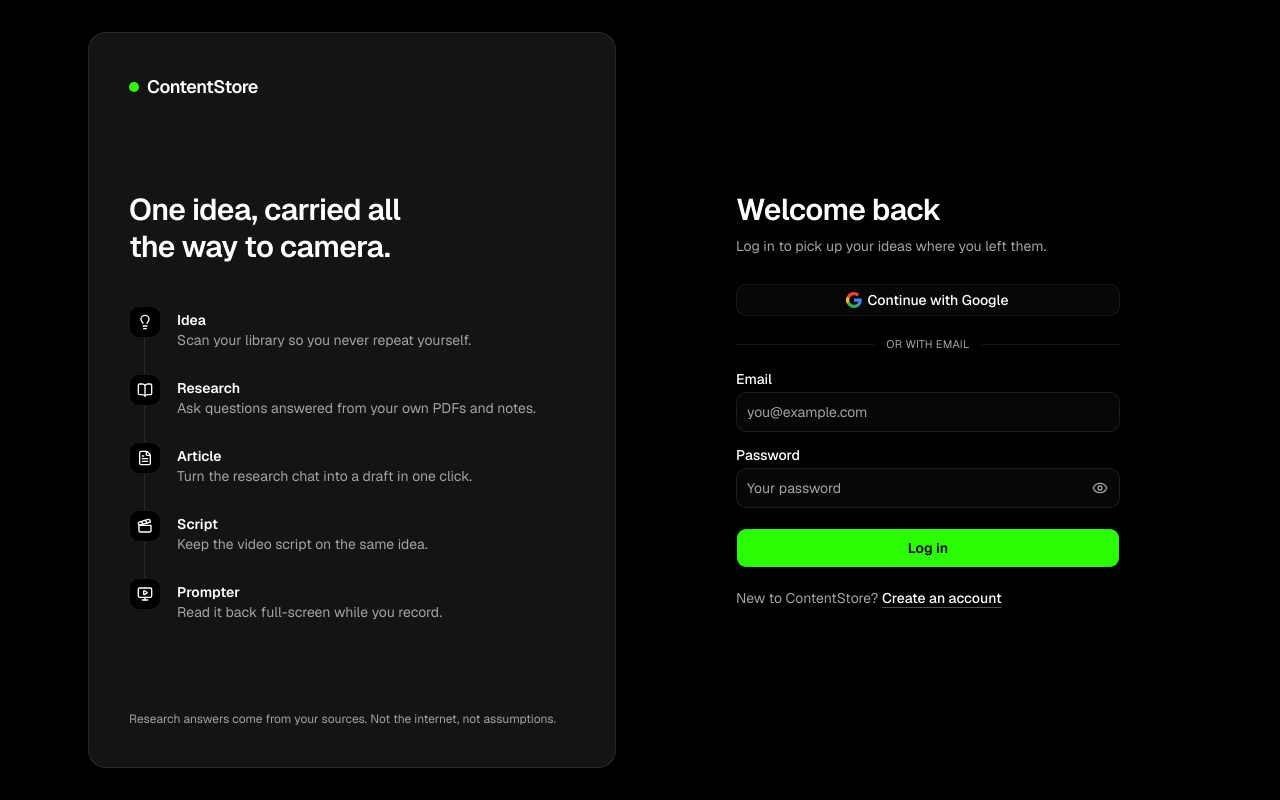
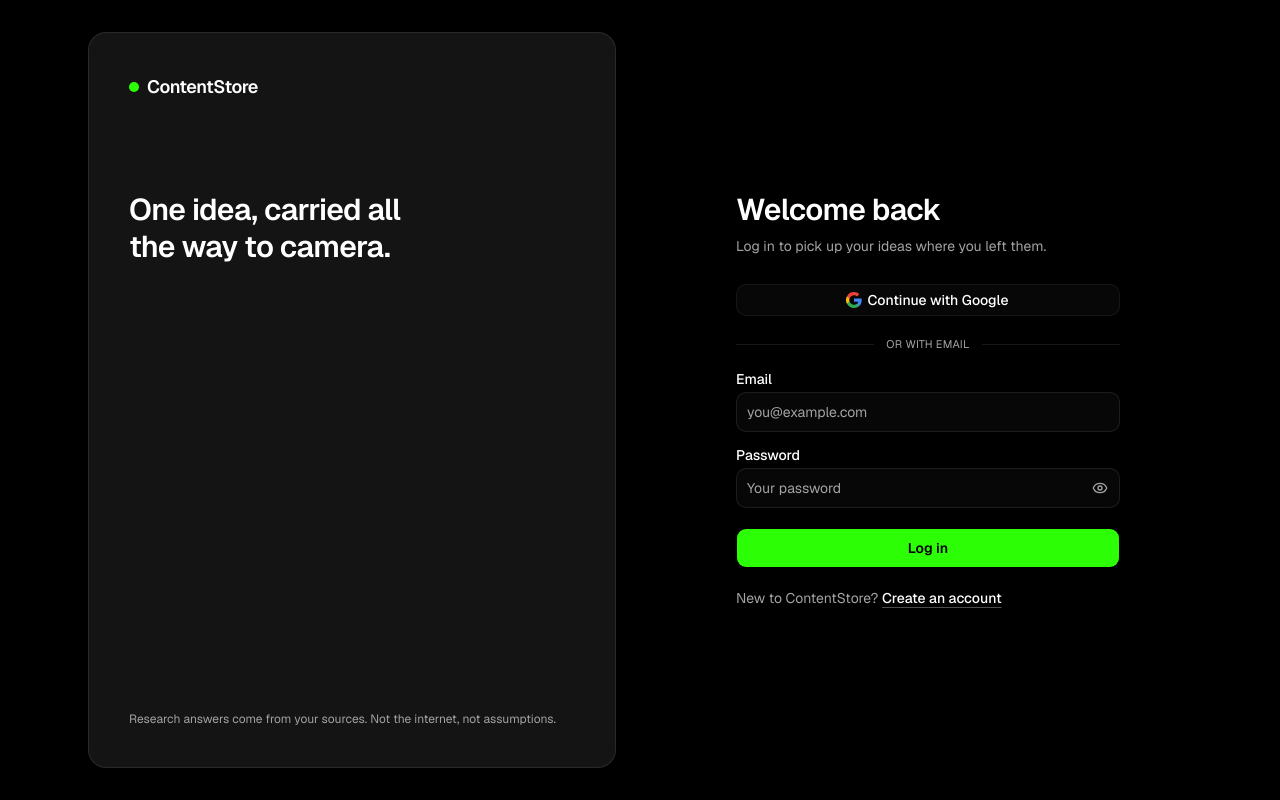
Before and after one commit to nitishbytaru/contentStore, a Next.js app: page /login in a window 1280 px wide. Built offline with nearby package versions, Linux system fonts and the light colour scheme.

Commit message:
feat: enhance auth pages with animations, staggered entrances, and error shakes

```diff
--- a/src/app/globals.css
+++ b/src/app/globals.css
@@ -214,19 +214,71 @@ textarea {
   to { stroke-dashoffset: 0; }
 }
 
-/* Auth pages: purple dot travelling down the pipeline track. */
+/* Auth pages ------------------------------------------------------------- */
+/* Purple dot travels down the pipeline (0→80% of a 5s cycle, linear) and each
+   stage lights up as the dot reaches it (stage i: animation-delay i*1s). */
 @keyframes auth-trace {
   0% { top: 0%; opacity: 0; }
-  8% { opacity: 1; }
-  92% { opacity: 1; }
-  100% { top: 100%; opacity: 0; }
+  3% { opacity: 1; }
+  80% { top: 100%; opacity: 1; }
+  88%, 100% { top: 100%; opacity: 0; }
 }
 [data-auth-trace] {
-  animation: auth-trace 4.5s cubic-bezier(0.16, 1, 0.3, 1) infinite;
+  animation: auth-trace 5s linear infinite;
+}
+@keyframes auth-stage {
+  0%, 30%, 100% {
+    border-color: var(--border);
+    color: var(--foreground);
+    box-shadow: 0 0 0 0 rgb(191 0 255 / 0);
+    transform: scale(1);
+  }
+  5%, 15% {
+    border-color: rgb(191 0 255 / 0.8);
+    color: var(--highlight);
+    box-shadow: 0 0 0 4px rgb(191 0 255 / 0.14), 0 4px 18px -2px rgb(191 0 255 / 0.45);
+    transform: scale(1.08);
+  }
+}
+[data-auth-stage] {
+  animation: auth-stage 5s ease-in-out infinite both;
+}
+
+/* Entrance: rise + un-blur, staggered through direct children. */
+@keyframes auth-rise {
+  from { opacity: 0; transform: translateY(12px); filter: blur(6px); }
+  to { opacity: 1; transform: none; filter: none; }
+}
+[data-auth-rise],
+[data-auth-stagger] > * {
+  animation: auth-rise 0.7s cubic-bezier(0.16, 1, 0.3, 1) both;
+}
+[data-auth-stagger] > :nth-child(2) { animation-delay: 60ms; }
+[data-auth-stagger] > :nth-child(3) { animation-delay: 120ms; }
+[data-auth-stagger] > :nth-child(4) { animation-delay: 180ms; }
+[data-auth-stagger] > :nth-child(5) { animation-delay: 240ms; }
+[data-auth-stagger] > :nth-child(6) { animation-delay: 300ms; }
+[data-auth-stagger] > :nth-child(7) { animation-delay: 360ms; }
+[data-auth-stagger] > :nth-child(n + 8) { animation-delay: 420ms; }
+
+/* Error message: short horizontal shake when it appears. */
+@keyframes auth-shake {
+  0%, 100% { transform: translateX(0); }
+  20% { transform: translateX(-6px); }
+  40% { transform: translateX(5px); }
+  60% { transform: translateX(-3px); }
+  80% { transform: translateX(2px); }
+}
+[data-auth-shake] {
+  animation: auth-shake 0.38s cubic-bezier(0.36, 0.07, 0.19, 0.97) both;
 }
 
 @media (prefers-reduced-motion: reduce) {
   [data-auth-trace] { animation: none; top: 0; }
+  [data-auth-stage],
+  [data-auth-rise],
+  [data-auth-stagger] > *,
+  [data-auth-shake] { animation: none !important; }
   [data-tour-anim] { animation-duration: 0s !important; animation-iteration-count: 1 !important; }
 }
 
--- a/src/app/login/page.tsx
+++ b/src/app/login/page.tsx
@@ -50,7 +50,7 @@ export default function LoginPage() {
 
   return (
     <AuthShell title="Welcome back" description="Log in to pick up your ideas where you left them.">
-      <div className="flex flex-col gap-5">
+      <div data-auth-stagger className="flex flex-col gap-5">
         <Suspense fallback={null}>
           <AuthUrlError />
         </Suspense>
@@ -58,7 +58,7 @@ export default function LoginPage() {
         <OrDivider label="or with email" />
         <form onSubmit={handleLogin} className="flex flex-col gap-4" noValidate>
           {error && (
-            <Alert variant="destructive" className="py-2.5">
+            <Alert key={error} data-auth-shake variant="destructive" className="py-2.5">
               <AlertCircle className="h-4 w-4" />
               <AlertDescription className="text-xs">{error}</AlertDescription>
             </Alert>
@@ -93,7 +93,7 @@ export default function LoginPage() {
             />
           </div>
 
-          <Button type="submit" size="lg" className="mt-1 h-10 w-full font-semibold" disabled={loading}>
+          <Button type="submit" size="lg" className="mt-1 h-10 w-full font-semibold transition-[transform,box-shadow,background-color] duration-200 ease-out hover:-translate-y-px hover:shadow-[0_10px_24px_-10px_rgb(44_255_5/0.55)]" disabled={loading}>
             {loading ? <Loader2 data-icon="inline-start" className="animate-spin" /> : null}
             {loading ? 'Logging in…' : 'Log in'}
           </Button>
--- a/src/app/signup/page.tsx
+++ b/src/app/signup/page.tsx
@@ -72,7 +72,7 @@ export default function SignupPage() {
 
   return (
     <AuthShell title="Create your account" description="Free to start. Your first idea is a minute away.">
-      <div className="flex flex-col gap-5">
+      <div data-auth-stagger className="flex flex-col gap-5">
         <Suspense fallback={null}>
           <AuthUrlError />
         </Suspense>
@@ -80,7 +80,7 @@ export default function SignupPage() {
         <OrDivider label="or with email" />
         <form onSubmit={handleSignup} className="flex flex-col gap-4" noValidate>
           {error && (
-            <Alert variant="destructive" className="py-2.5">
+            <Alert key={error} data-auth-shake variant="destructive" className="py-2.5">
               <AlertCircle className="h-4 w-4" />
               <AlertDescription className="text-xs">{error}</AlertDescription>
             </Alert>
@@ -136,7 +136,7 @@ export default function SignupPage() {
             />
           </div>
 
-          <Button type="submit" size="lg" className="mt-1 h-10 w-full font-semibold" disabled={loading}>
+          <Button type="submit" size="lg" className="mt-1 h-10 w-full font-semibold transition-[transform,box-shadow,background-color] duration-200 ease-out hover:-translate-y-px hover:shadow-[0_10px_24px_-10px_rgb(44_255_5/0.55)]" disabled={loading}>
             {loading ? <Loader2 data-icon="inline-start" className="animate-spin" /> : null}
             {loading ? 'Creating account…' : 'Create account'}
           </Button>
--- a/src/components/auth/AuthShell.tsx
+++ b/src/components/auth/AuthShell.tsx
@@ -26,7 +26,7 @@ export function AuthShell({ title, description, children }: AuthShellProps) {
   return (
     <div className="grid gap-6 lg:min-h-[calc(100svh-4rem)] lg:grid-cols-[minmax(0,1fr)_minmax(0,1fr)] lg:gap-12 lg:items-stretch">
       {/* Story panel */}
-      <aside className="relative flex flex-col rounded-2xl border border-border bg-card p-4 sm:p-6 lg:p-10">
+      <aside data-auth-rise className="relative flex flex-col rounded-2xl border border-border bg-card p-4 sm:p-6 lg:p-10">
         <Link href="/" className="flex w-fit items-center gap-2 font-semibold tracking-tight text-base sm:text-lg">
           <span className="size-2.5 rounded-full bg-primary" aria-hidden />
           ContentStore
@@ -41,7 +41,7 @@ export function AuthShell({ title, description, children }: AuthShellProps) {
             One idea, carried all the way to camera.
           </p>
 
-          <ol className="relative mt-10 flex flex-col gap-6">
+          <ol data-auth-stagger className="relative mt-10 flex flex-col gap-6">
             {/* Track the dot travels down */}
             <span className="absolute left-[15px] top-4 bottom-4 w-px bg-border" aria-hidden>
               <span
@@ -49,10 +49,14 @@ export function AuthShell({ title, description, children }: AuthShellProps) {
                 className="absolute -left-[3px] size-[7px] rounded-full bg-highlight shadow-[0_0_10px_2px_rgb(191_0_255/0.55)]"
               />
             </span>
-            {STAGES.map(({ icon: Icon, name, line }) => (
+            {STAGES.map(({ icon: Icon, name, line }, i) => (
               <li key={name} className="relative flex items-start gap-4">
-                <span className="relative z-10 flex size-8 shrink-0 items-center justify-center rounded-lg border border-border bg-background">
-                  <Icon className="size-4 text-foreground" aria-hidden />
+                <span
+                  data-auth-stage
+                  style={{ animationDelay: `${i}s` }}
+                  className="relative z-10 flex size-8 shrink-0 items-center justify-center rounded-lg border border-border bg-background text-foreground"
+                >
+                  <Icon className="size-4" aria-hidden />
                 </span>
                 <div className="pt-1">
                   <p className="text-sm font-semibold">{name}</p>
@@ -70,7 +74,7 @@ export function AuthShell({ title, description, children }: AuthShellProps) {
 
       {/* Form */}
       <section className="flex items-center justify-center pb-6 lg:py-10">
-        <div className="w-full max-w-sm">
+        <div data-auth-stagger className="w-full max-w-sm">
           <h1 className="text-2xl sm:text-3xl font-semibold tracking-[-0.02em]">{title}</h1>
           <p className="mt-2 text-sm text-muted-foreground">{description}</p>
           <div className="mt-7">{children}</div>
```
